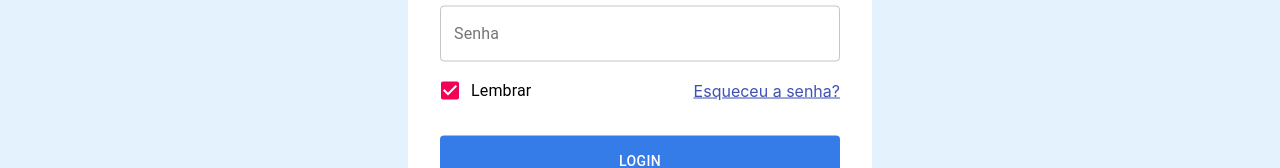
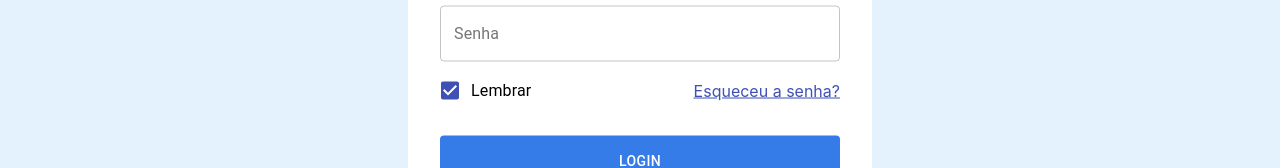
Before and after one commit to lfals/metaMedFront, a React (Create React App) app: page /login in a window 1280 px wide. Shown: the part 419-587 px from the top of the page. Built offline with nearby package versions, Linux system fonts and the light colour scheme.

Commit message:
Alteração de bordas pagina de login

```diff
--- a/src/view/login/login.view.js
+++ b/src/view/login/login.view.js
@@ -1,5 +1,5 @@
 import React from "react";
-import { Link, FormControlLabel, TextField } from "@material-ui/core";
+import { Link, FormControlLabel, Divider, TextField } from "@material-ui/core";
 import { Container, FormGroup, Box, Checkbox, ButtonGoogle, ButtonLogin} from "./style";
 import { FcGoogle } from 'react-icons/fc'
 
@@ -30,7 +30,7 @@ const Login = () => {
 
                     <TextField fullWidth id="password-" label="Senha" type="password" variant="outlined" margin="normal" />
                     <FormGroup fullWidth>
-                        <FormControlLabel control={<Checkbox defaultChecked />} color="secondary" label="Lembrar" />
+                        <FormControlLabel control={<Checkbox defaultChecked color="primary" />}  label="Lembrar" />
                         <Link href="#" underline="always">
                             {'Esqueceu a senha?'}
                         </Link>
--- a/src/view/login/style.js
+++ b/src/view/login/style.js
@@ -20,7 +20,7 @@ export const Box = styled(MuiBox)`
     flex-direction: column;
     justify-content: center;
     align-items: center;
-
+    border-radius: 12px;
 
 
 
```
